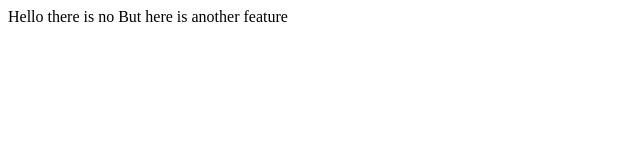
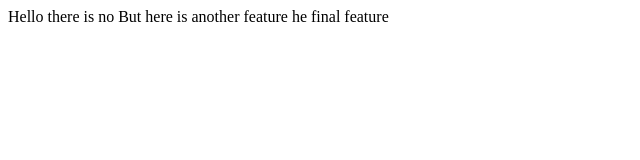
Before and after one commit to remobz/lecture1, a plain HTML site: page index.html in a window 1280 px wide. Shown: the whole page, without its empty margins (0-640 px from the left). Drawn offline with Linux system fonts and the light colour scheme.

Commit message:
New branch contentes

```diff
--- a/index.html
+++ b/index.html
@@ -6,5 +6,6 @@
 <body>
     Hello there is no
     But here is another feature
+    he final feature
 </body>
 </html>
```
